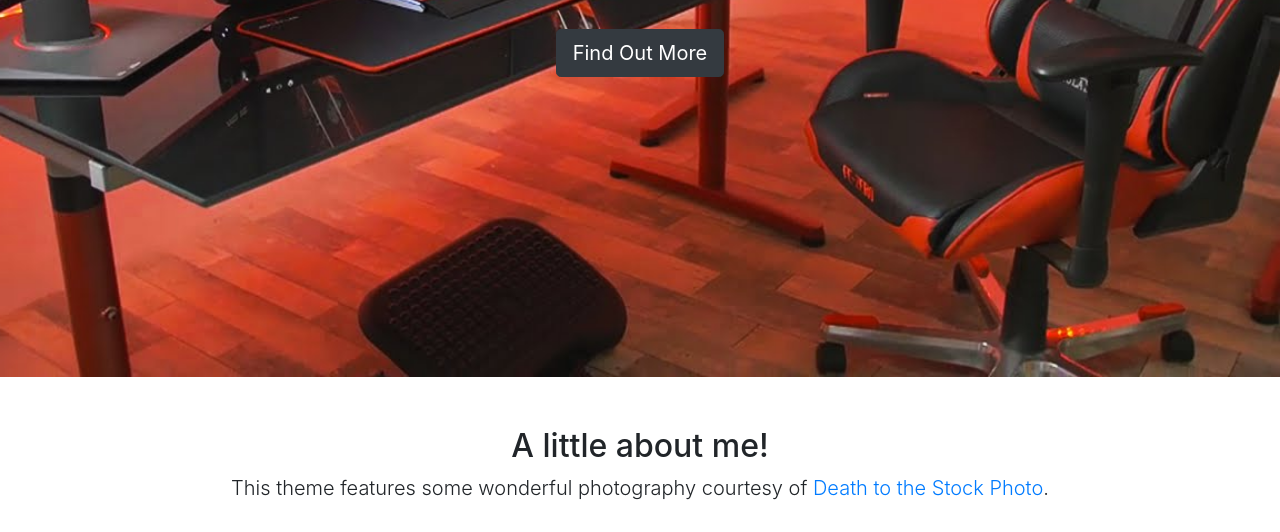
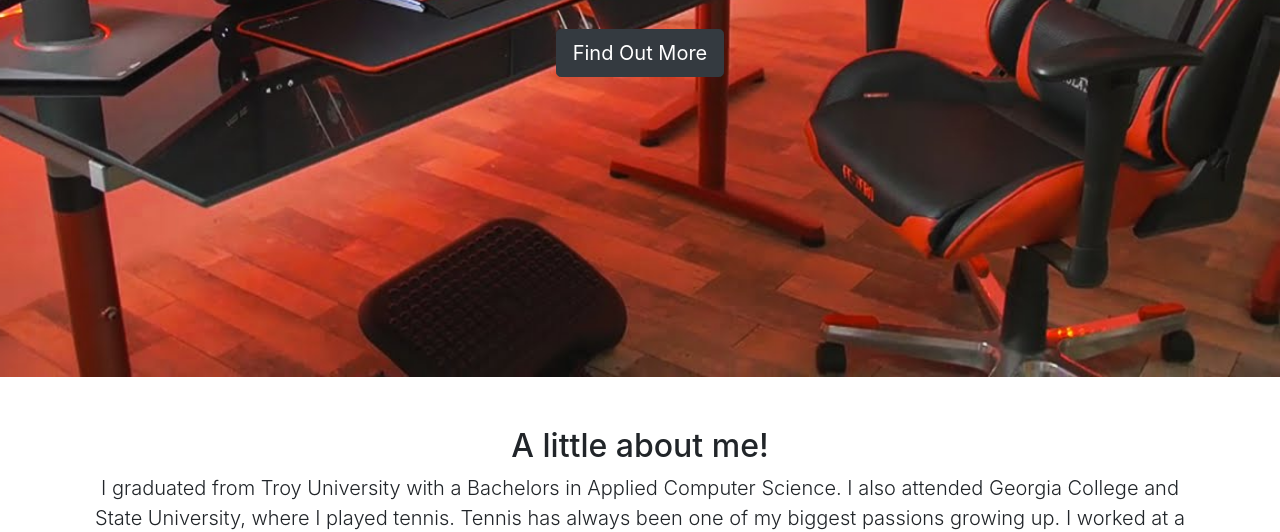
Before and after one commit to Proscope/CoolPortfolio, a website with bundled scripts: page index.html in a window 1280 px wide. Shown: the part 423-955 px from the top of the page. Built offline with nearby package versions, Linux system fonts and the light colour scheme.

Commit message:
about me

```diff
--- a/index.html
+++ b/index.html
@@ -67,8 +67,7 @@
     <section id="about" class="about">
       <div class="container text-center">
         <h2>A little about me!</h2>
-        <p class="lead">This theme features some wonderful photography courtesy of
-          <a target="_blank" href="http://join.deathtothestockphoto.com/">Death to the Stock Photo</a>.</p>
+        <p class="lead">I graduated from Troy University with a Bachelors in Applied Computer Science.  I also attended Georgia College and State University, where I played tennis.  Tennis has always been one of my biggest passions growing up.  I worked at a tennis specialty retail store for over a decade because of this passion.  I have recently left that job to pursue my other passion of Web development.</p>
       </div>
       <!-- /.container -->
     </section>
```
